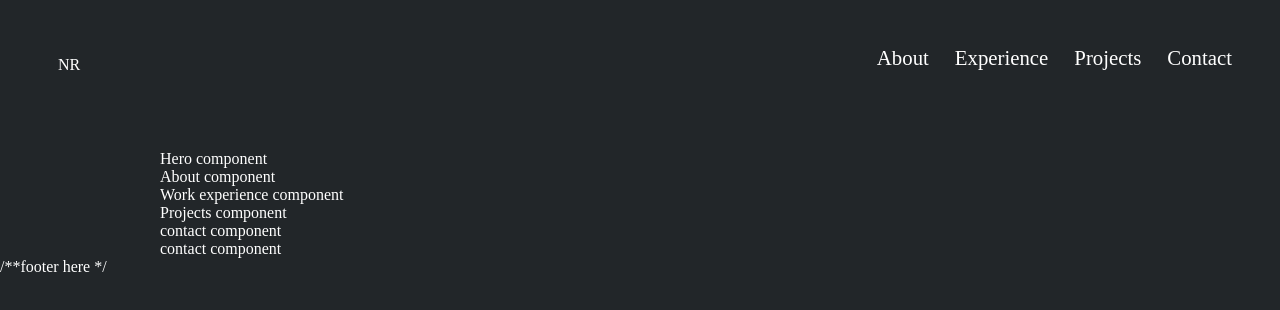
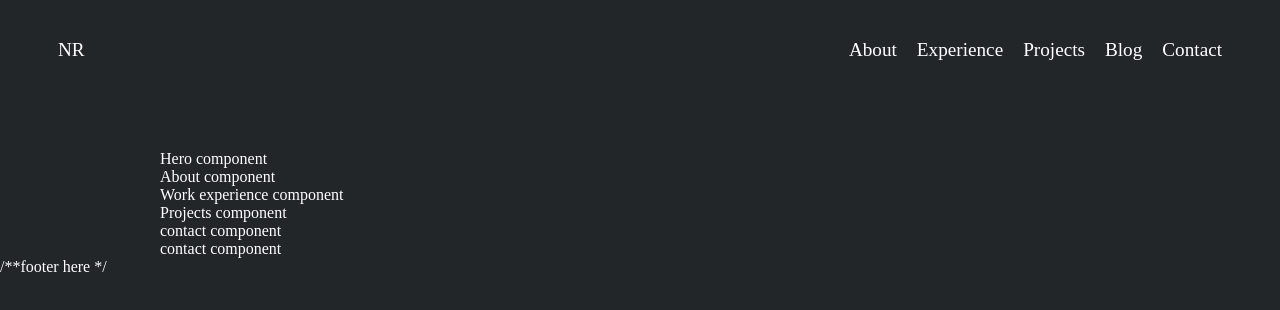
Before and after one commit to nainarazz/portfolio-website, a Next.js app: page / in a window 1280 px wide. Shown: the top 310 px of the page. Built offline with nearby package versions, Linux system fonts and the light colour scheme.

Commit message:
autohide scrollbar on scroll

```diff
--- a/package.json
+++ b/package.json
@@ -3,6 +3,7 @@
     "version": "1.0.0",
     "description": "",
     "dependencies": {
+        "lodash": "^4.17.15",
         "next": "^9.2.1",
         "prop-types": "^15.7.2",
         "react": "^16.12.0",
--- a/src/components/navbar/navbar.component.jsx
+++ b/src/components/navbar/navbar.component.jsx
@@ -1,18 +1,40 @@
-import React from 'react';
+import React, { useState } from 'react';
 import { Container, MenuItems, Item, Logo, Nav } from './navbar.style';
+import useDocumentScrollThrottled from '../../utilities/useDocumentScrollThrottled';
 
-export const NavBar = () => (
+export const NavBar = () => {
+    const [shouldHideHeader, setShouldHideHeader] = useState(false);
+    const [shouldShowShadow, setShouldShowShadow] = useState(false);
+
+    const MINIMUM_SCROLL = 80;
+    const TIMEOUT_DELAY = 200;
+
+    useDocumentScrollThrottled(callbackData => {
+        const { previousScrollTop, currentScrollTop } = callbackData;
+        const isScrolledDown = previousScrollTop < currentScrollTop;
+        const isMinimumScrolled = currentScrollTop > MINIMUM_SCROLL;
+
+        setShouldShowShadow(currentScrollTop > 2);
+
+        setTimeout(() => {
+            setShouldHideHeader(isScrolledDown && isMinimumScrolled);
+        }, TIMEOUT_DELAY);
+    });
+
+    return (
         <>
-        <Container>
+            <Container shouldShowShadow={shouldShowShadow} shouldHideHeader={shouldHideHeader}>
                 <Nav>
                     <Logo>NR</Logo>
                     <MenuItems>
                         <Item>About</Item>
                         <Item>Experience</Item>
                         <Item>Projects</Item>
+                        <Item>Blog</Item>
                         <Item>Contact</Item>
                     </MenuItems>
                 </Nav>
             </Container>
         </>
     );
+};
--- a/src/components/navbar/navbar.style.jsx
+++ b/src/components/navbar/navbar.style.jsx
@@ -6,8 +6,11 @@
     z-index: 400;
     background-color: ${themeColor.darkGray};
     width: 100%;
-    height: 130px;
+    height: 100px;
     display: flex;
+    box-shadow: ${props => (props.shouldShowShadow ? '0 9px 9px -9px rgba(0, 0, 0, 1.13)' : '')};
+    transition: top 0.3s;
+    top: ${props => (props.shouldHideHeader ? '-100px' : 0)};
     align-items: center;
 `;
 
@@ -20,14 +23,15 @@
 
 export const Logo = styled.div`
     padding: 10px;
+    font-size: 1.2rem;
 `;
 
 export const MenuItems = styled.div`
     display: flex;
-    width: 30%;
     justify-content: space-between;
 `;
 
 export const Item = styled.div`
-    font-size: 1.3rem;
+    font-size: 1.2rem;
+    padding: 10px;
 `;
--- /dev/null
+++ b/src/utilities/useDocumentScrollThrottled.jsx
@@ -0,0 +1,31 @@
+import { useEffect, useState } from 'react';
+import { throttle } from 'lodash';
+
+function useDocumentScrollThrottled(callback) {
+    const [, setScrollPosition] = useState(0);
+    let previousScrollTop = 0;
+
+    function handleDocumentScroll() {
+        // eslint-disable-next-line no-undef
+        const { scrollTop: currentScrollTop } = document.documentElement || document.body;
+
+        setScrollPosition(previousPosition => {
+            previousScrollTop = previousPosition;
+            return currentScrollTop;
+        });
+
+        callback({ previousScrollTop, currentScrollTop });
+    }
+
+    const handleDocumentScrollThrottled = throttle(handleDocumentScroll, 250);
+
+    useEffect(() => {
+        // eslint-disable-next-line no-undef
+        window.addEventListener('scroll', handleDocumentScrollThrottled);
+
+        // eslint-disable-next-line no-undef
+        return () => window.removeEventListener('scroll', handleDocumentScrollThrottled);
+    }, []);
+}
+
+export default useDocumentScrollThrottled;
```
Lines whose indentation alone changed are shown as unchanged.
